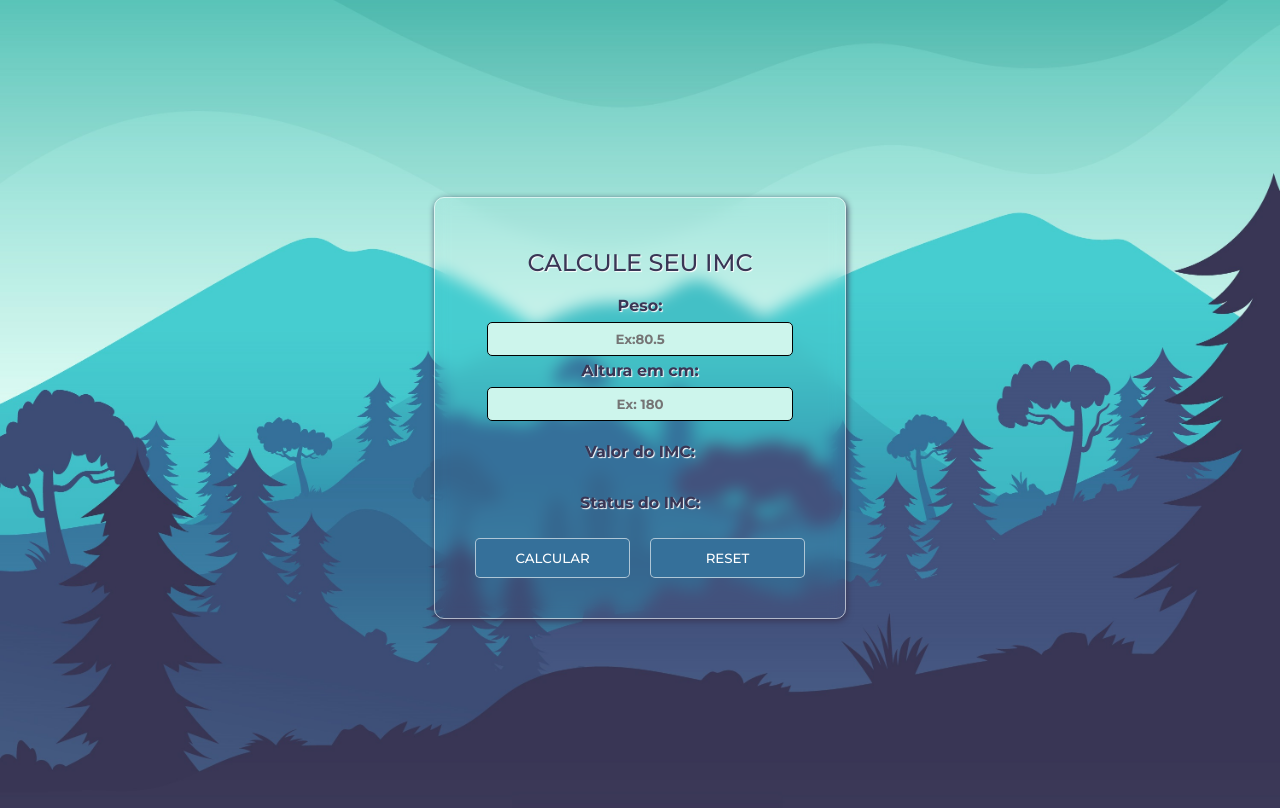
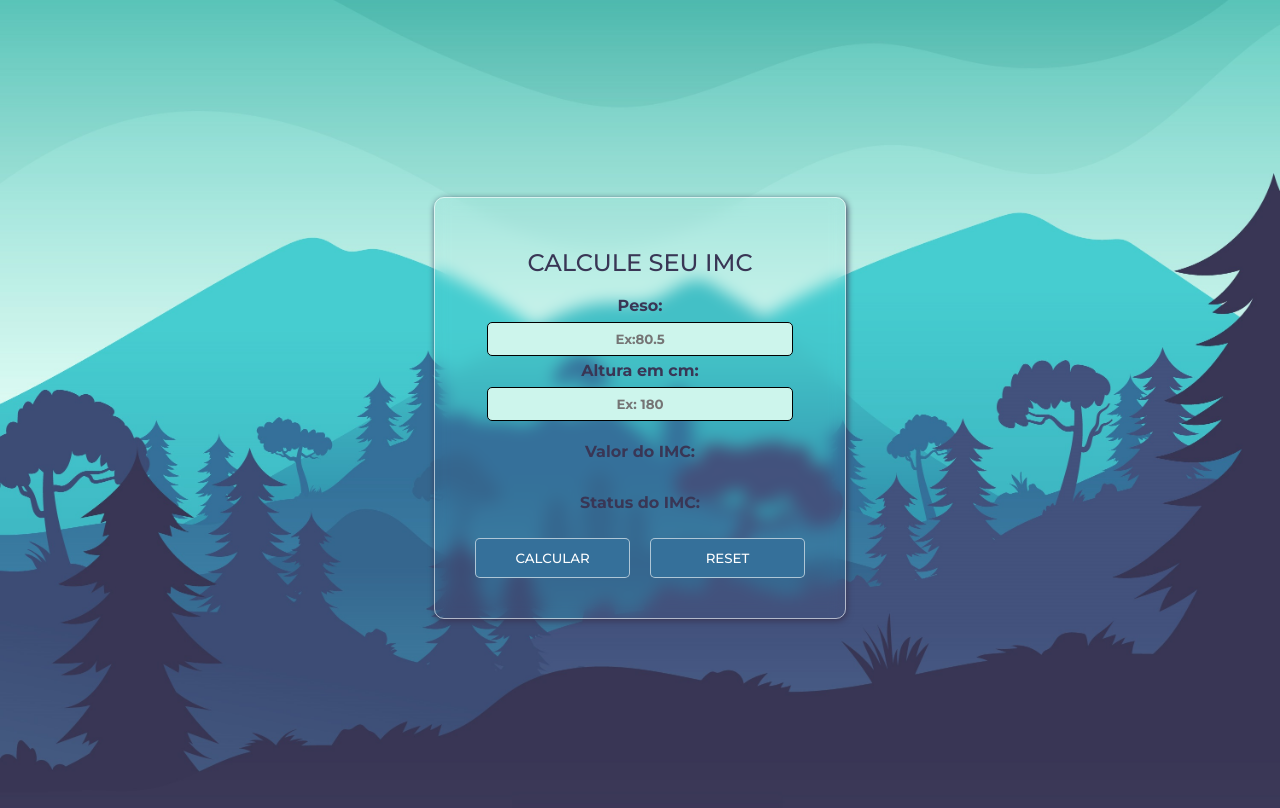
Before and after one commit to leonardo-samartino/BMI-Calculator, a plain HTML site: page index.html in a window 1280 px wide. Drawn offline with Linux system fonts and the light colour scheme.

Commit message:
removidas as sombras do texto para facilitar a leitura

```diff
--- a/style.css
+++ b/style.css
@@ -5,7 +5,7 @@
 *{
     font-family: "Montserrat", sans-serif;
     color: #393655;
-    text-shadow: 1px 1px 1px#ffffff;
+    /* text-shadow: 1px 1px 1px#ffffff; */
     text-align: center;
     font-weight: 700;
 
@@ -40,8 +40,8 @@ main{
 /* Estilização do Titúlo */
 .calculator h2{
     font-weight: 500;
-    /* color: #393655; */
-    /* text-shadow: 2px 1px 1px#ffffff; */
+
+
 }
 /* Estilização das caixas de input */
 #peso, #altura{
```
